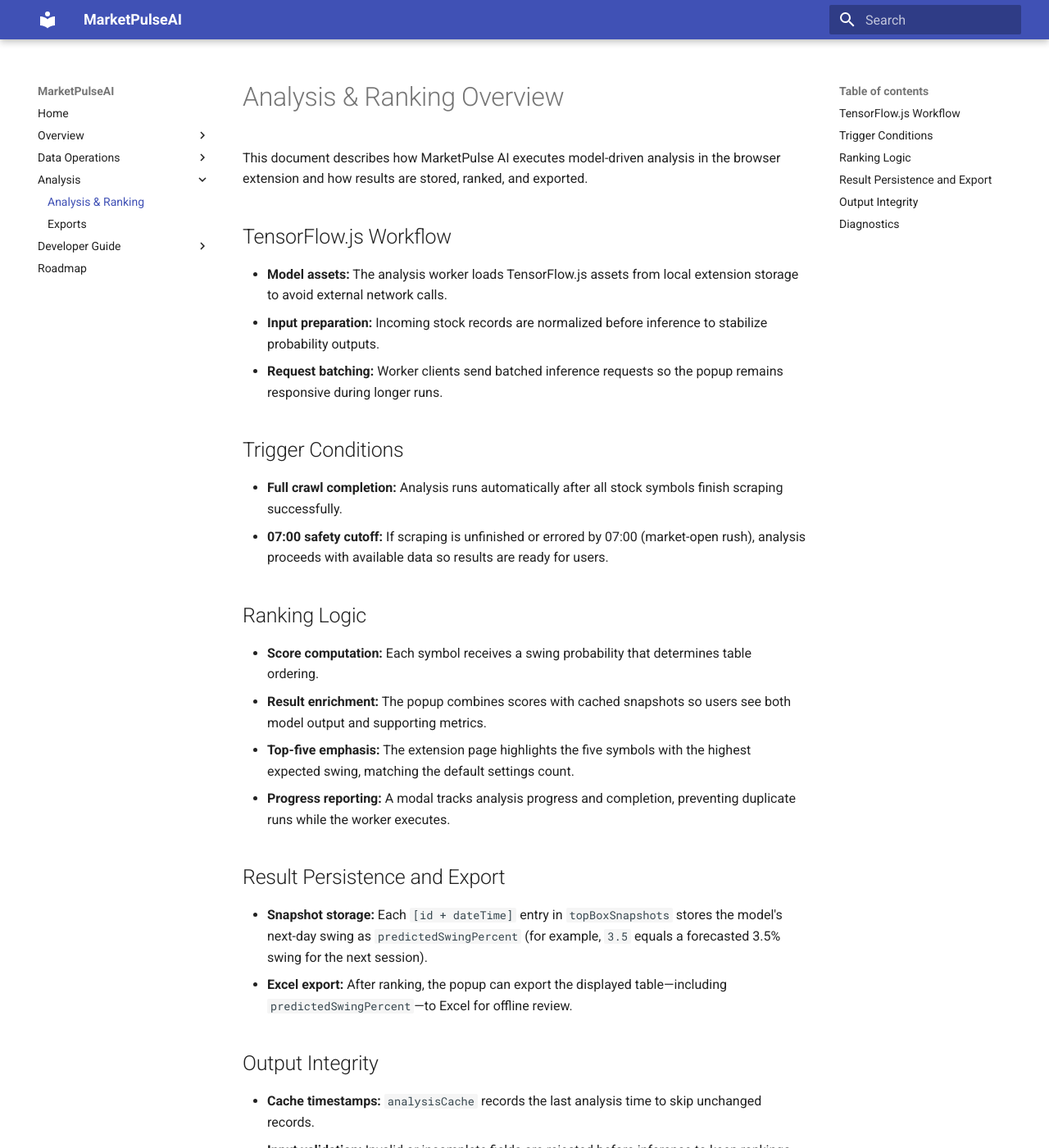
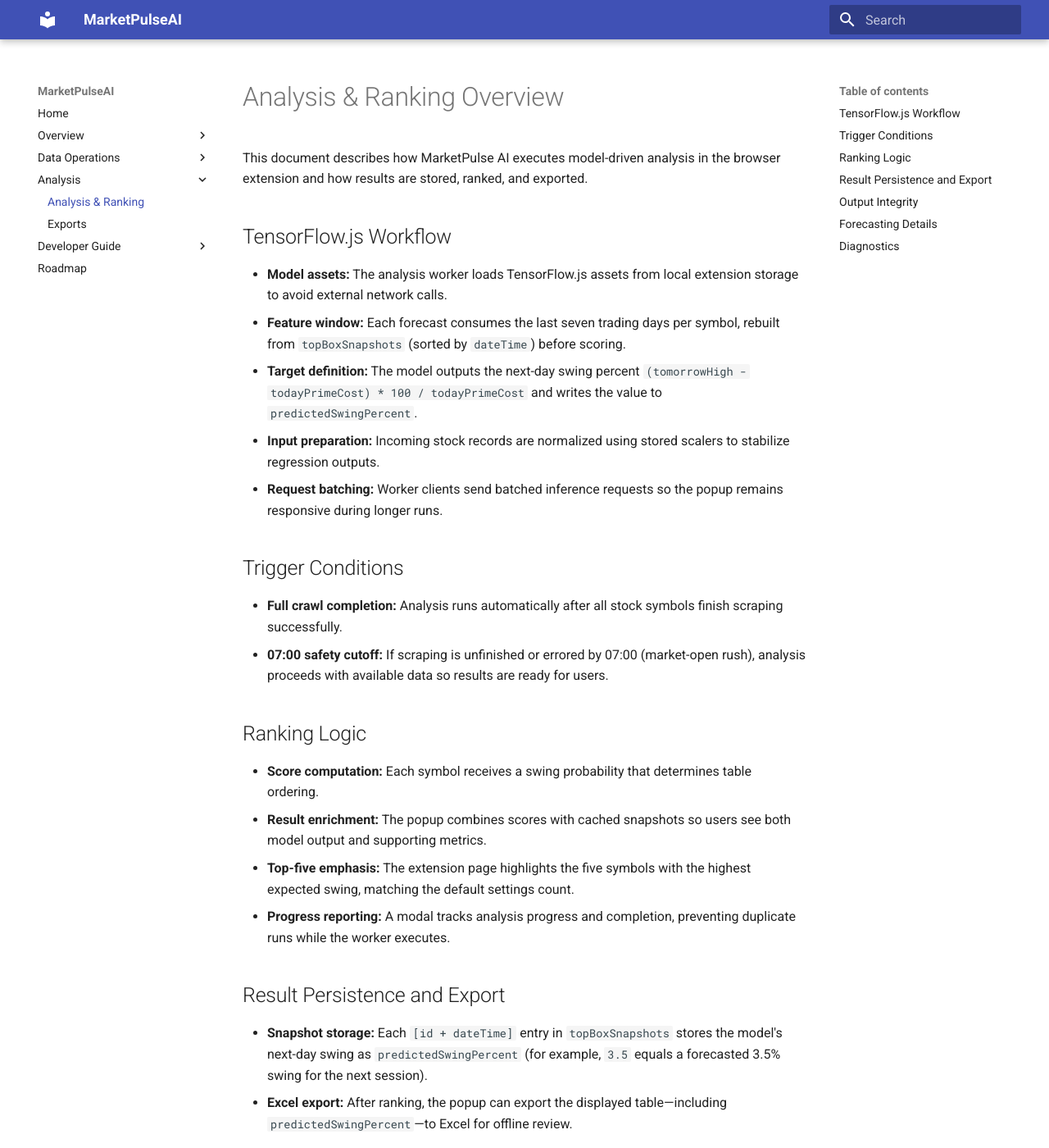
Before and after one commit to shari-ar/MarketPulseAI, an MkDocs documentation site: the page built from docs/analysis.md, in a window 1280 px wide and 1400 px high. Shown: the whole window at 82% size. Built offline with MkDocs 1.6.1 and Material for MkDocs 9.7.7, drawn with Linux system fonts in a browser that asks for light colours; some of the changed text lies outside the part shown.

Commit message:
Document swing forecasting methodology

```diff
--- a/docs/analysis.md
+++ b/docs/analysis.md
@@ -5,7 +5,9 @@
 ## TensorFlow.js Workflow
 
 - **Model assets:** The analysis worker loads TensorFlow.js assets from local extension storage to avoid external network calls.
-- **Input preparation:** Incoming stock records are normalized before inference to stabilize probability outputs.
+- **Feature window:** Each forecast consumes the last seven trading days per symbol, rebuilt from `topBoxSnapshots` (sorted by `dateTime`) before scoring.
+- **Target definition:** The model outputs the next-day swing percent `(tomorrowHigh - todayPrimeCost) * 100 / todayPrimeCost` and writes the value to `predictedSwingPercent`.
+- **Input preparation:** Incoming stock records are normalized using stored scalers to stabilize regression outputs.
 - **Request batching:** Worker clients send batched inference requests so the popup remains responsive during longer runs.
 
 ## Trigger Conditions
@@ -30,6 +32,10 @@
 - **Cache timestamps:** `analysisCache` records the last analysis time to skip unchanged records.
 - **Input validation:** Invalid or incomplete fields are rejected before inference to keep rankings trustworthy.
 
+## Forecasting Details
+
+See [Swing Forecasting Methodology](forecasting.md) for the full feature list, model choice (TCN), training regimen, and the `(tomorrowHigh - todayPrimeCost) * 100 / todayPrimeCost` target used by the analysis worker.
+
 ## Diagnostics
 
 - **Monitor worker logs:** Use the DevTools console during extension runs to capture model-loading issues or malformed-record errors from `analysis/index.js`.
```
Also changed, not shown: docs/architecture.md (+1 -0 lines), docs/forecasting.md (added, +51 -0 lines), docs/index.md (+1 -0 lines).
